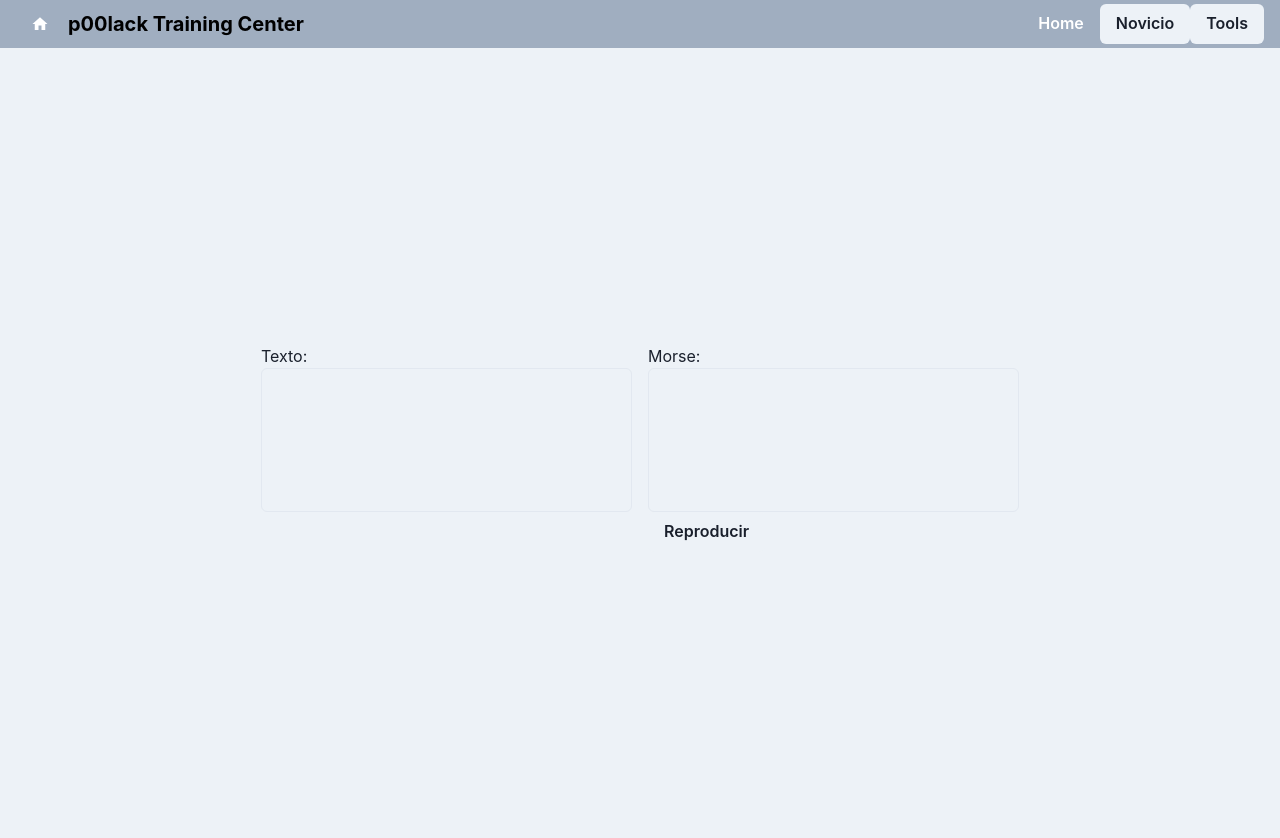
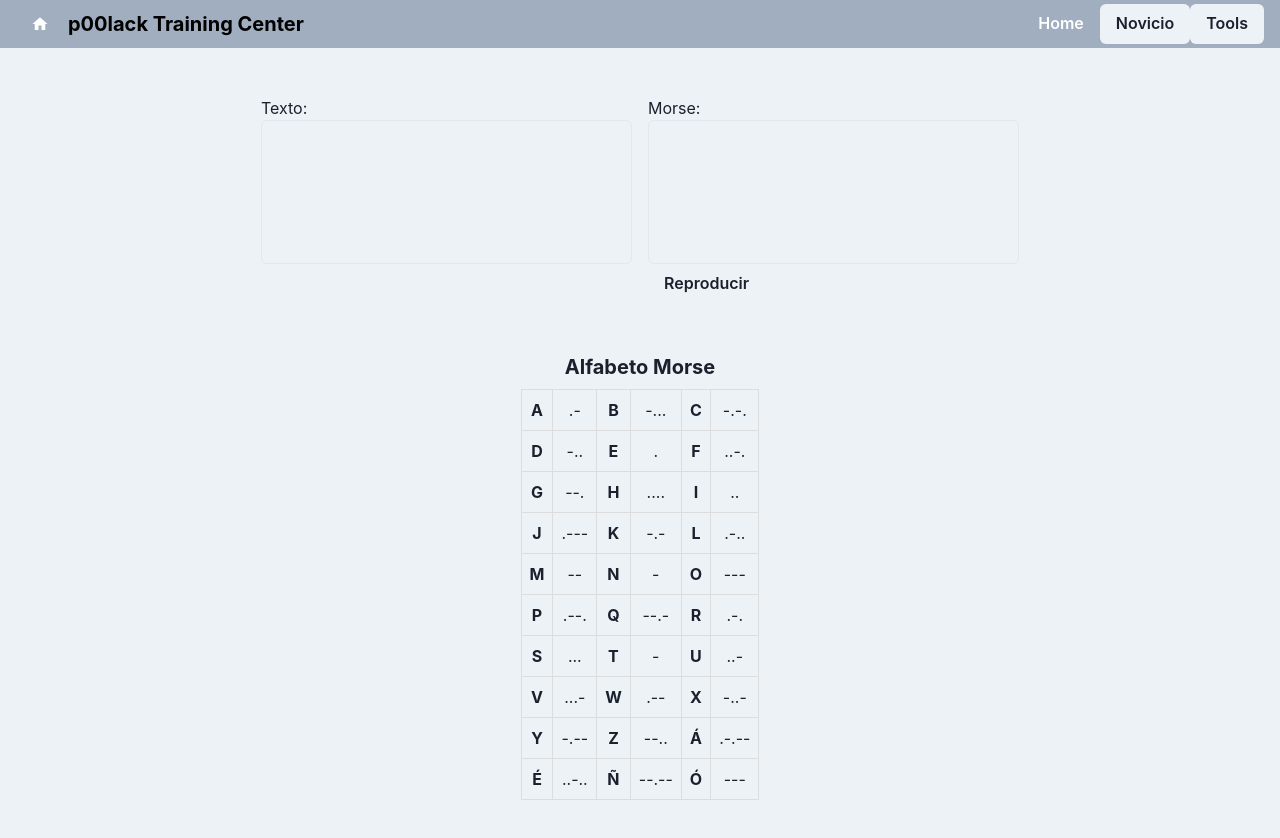
Before and after one commit to ltiisidii/rf-examen-react, a React (Create React App) app in the folder rf-examen/: page /morse-converter in a window 1280 px wide. Shown: the top 838 px of the page. Built offline with nearby package versions, Linux system fonts and the light colour scheme.

Commit message:
Morse Code converter Tabla morse

```diff
--- a/rf-examen/src/component/MorseCodeConverter.js
+++ b/rf-examen/src/component/MorseCodeConverter.js
@@ -188,7 +188,7 @@ const MorseCodeConverter = () => {
 
   return (
     <Box p={4} bg="gray.100" display="flex" justifyContent="center" alignItems="center" height="100vh">
-      <VStack spacing={4} align="flex-start">
+      <VStack spacing={4} align="center">
         <Grid templateColumns="repeat(2, 1fr)" gap={4} width="100%">
           <Box>
             <Text>Texto:</Text>
@@ -212,11 +212,126 @@ const MorseCodeConverter = () => {
             <Button onClick={playMorseCode}>Reproducir</Button>
           </Box>
         </Grid>
+
+        {/* Nueva sección para la tabla */}
+        <Box mt={8}>
+        <Text as="h2" fontSize="xl" fontWeight="bold" mb={2} textAlign="center">
+            Alfabeto Morse
+          </Text>
+          <table style={{ borderCollapse: 'collapse' }}>
+            <thead>
+              <tr>
+{/*                 <th style={tableHeaderStyle}>Latino</th>
+                <th style={tableHeaderStyle}>Morse</th>
+                <th style={tableHeaderStyle}>Latino</th>
+                <th style={tableHeaderStyle}>Morse</th>
+                <th style={tableHeaderStyle}>Latino</th>
+                <th style={tableHeaderStyle}>Morse</th> */}
+              </tr>
+            </thead>
+            <tbody>
+              {/* Filas de la tabla */}
+              <tr>
+                <td style={tableCellStyle}><strong>A</strong></td>
+                <td style={tableCellStyle}>.-</td>
+                <td style={tableCellStyle}><strong>B</strong></td>
+                <td style={tableCellStyle}>-...</td>
+                <td style={tableCellStyle}><strong>C</strong></td>
+                <td style={tableCellStyle}>-.-.</td>
+              </tr>
+              <tr>
+                <td style={tableCellStyle}><strong>D</strong></td>
+                <td style={tableCellStyle}>-..</td>
+                <td style={tableCellStyle}><strong>E</strong></td>
+                <td style={tableCellStyle}>.</td>
+                <td style={tableCellStyle}><strong>F</strong></td>
+                <td style={tableCellStyle}>..-.</td>
+              </tr>
+              <tr>
+                <td style={tableCellStyle}><strong>G</strong></td>
+                <td style={tableCellStyle}>--.</td>
+                <td style={tableCellStyle}><strong>H</strong></td>
+                <td style={tableCellStyle}>....</td>
+                <td style={tableCellStyle}><strong>I</strong></td>
+                <td style={tableCellStyle}>..</td>
+              </tr>
+              <tr>
+                <td style={tableCellStyle}><strong>J</strong></td>
+                <td style={tableCellStyle}>.---</td>
+                <td style={tableCellStyle}><strong>K</strong></td>
+                <td style={tableCellStyle}>-.-</td>
+                <td style={tableCellStyle}><strong>L</strong></td>
+                <td style={tableCellStyle}>.-..</td>
+              </tr>
+              <tr>
+                <td style={tableCellStyle}><strong>M</strong></td>
+                <td style={tableCellStyle}>--</td>
+                <td style={tableCellStyle}><strong>N</strong></td>
+                <td style={tableCellStyle}>-</td>
+                <td style={tableCellStyle}><strong>O</strong></td>
+                <td style={tableCellStyle}>---</td>
+              </tr>
+              <tr>
+                <td style={tableCellStyle}><strong>P</strong></td>
+                <td style={tableCellStyle}>.--.</td>
+                <td style={tableCellStyle}><strong>Q</strong></td>
+                <td style={tableCellStyle}>--.-</td>
+                <td style={tableCellStyle}><strong>R</strong></td>
+                <td style={tableCellStyle}>.-.</td>
+              </tr>
+              <tr>
+                <td style={tableCellStyle}><strong>S</strong></td>
+                <td style={tableCellStyle}>...</td>
+                <td style={tableCellStyle}><strong>T</strong></td>
+                <td style={tableCellStyle}>-</td>
+                <td style={tableCellStyle}><strong>U</strong></td>
+                <td style={tableCellStyle}>..-</td>
+              </tr>
+              <tr>
+                <td style={tableCellStyle}><strong>V</strong></td>
+                <td style={tableCellStyle}>...-</td>
+                <td style={tableCellStyle}><strong>W</strong></td>
+                <td style={tableCellStyle}>.--</td>
+                <td style={tableCellStyle}><strong>X</strong></td>
+                <td style={tableCellStyle}>-..-</td>
+              </tr>
+              <tr>
+                <td style={tableCellStyle}><strong>Y</strong></td>
+                <td style={tableCellStyle}>-.--</td>
+                <td style={tableCellStyle}><strong>Z</strong></td>
+                <td style={tableCellStyle}>--..</td>
+                <td style={tableCellStyle}><strong>Á</strong></td>
+                <td style={tableCellStyle}>.-.--</td>
+              </tr>
+              <tr>
+                <td style={tableCellStyle}><strong>É</strong></td>
+                <td style={tableCellStyle}>..-..</td>
+                <td style={tableCellStyle}><strong>Ñ</strong></td>
+                <td style={tableCellStyle}>--.--</td>
+                <td style={tableCellStyle}><strong>Ó</strong></td>
+                <td style={tableCellStyle}>---</td>
+              </tr>
+            </tbody>
+          </table>
+        </Box>
       </VStack>
     </Box>
   );
 };
 
+const tableHeaderStyle = {
+  border: '1px solid #ddd',
+  padding: '8px',
+  textAlign: 'center',
+};
+
+const tableCellStyle = {
+  border: '1px solid #ddd',
+  padding: '8px',
+  textAlign: 'center',
+};
+
+
 ReactDOM.render(<MorseCodeConverter />, document.getElementById('root'));
 
 export default MorseCodeConverter;
```
